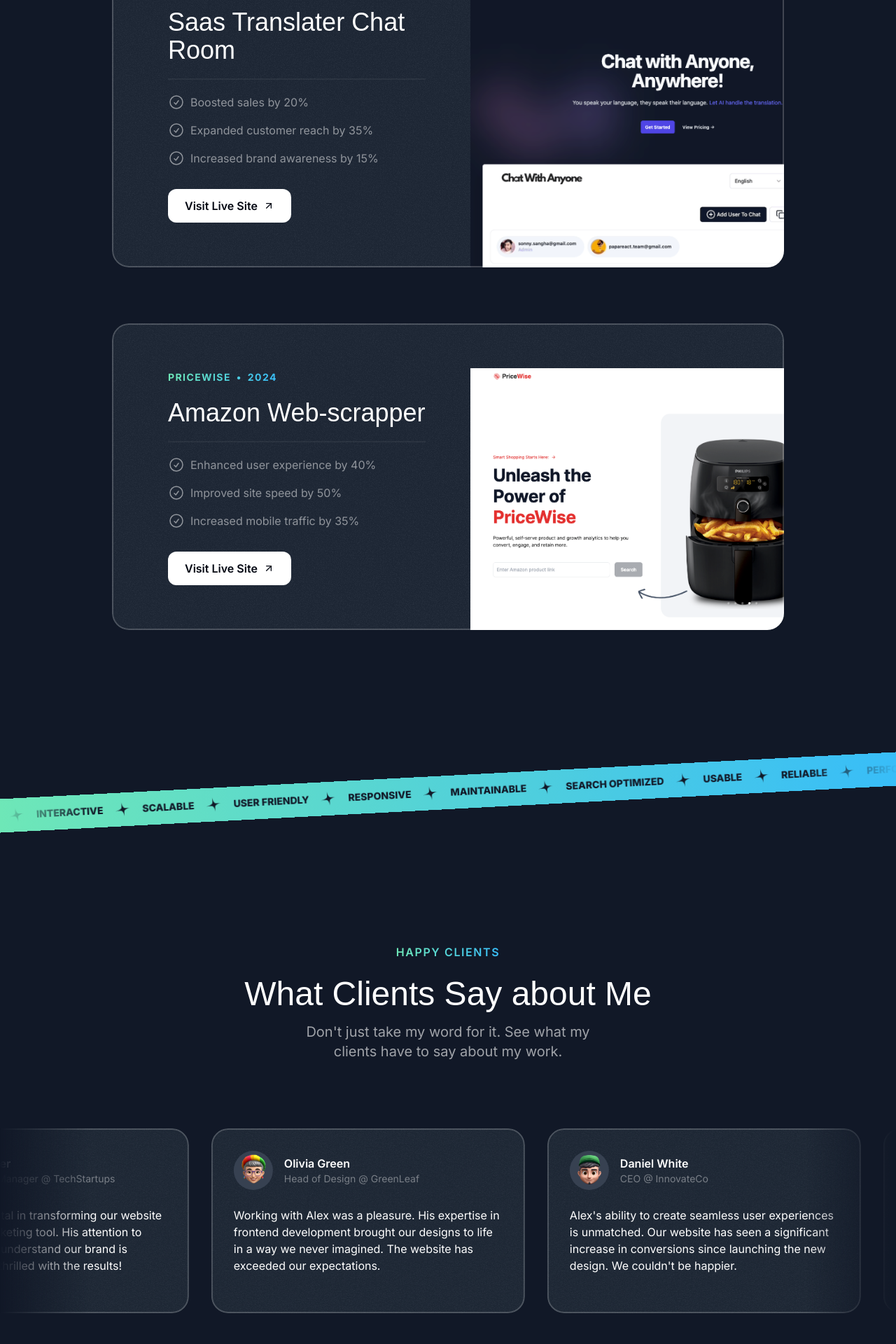
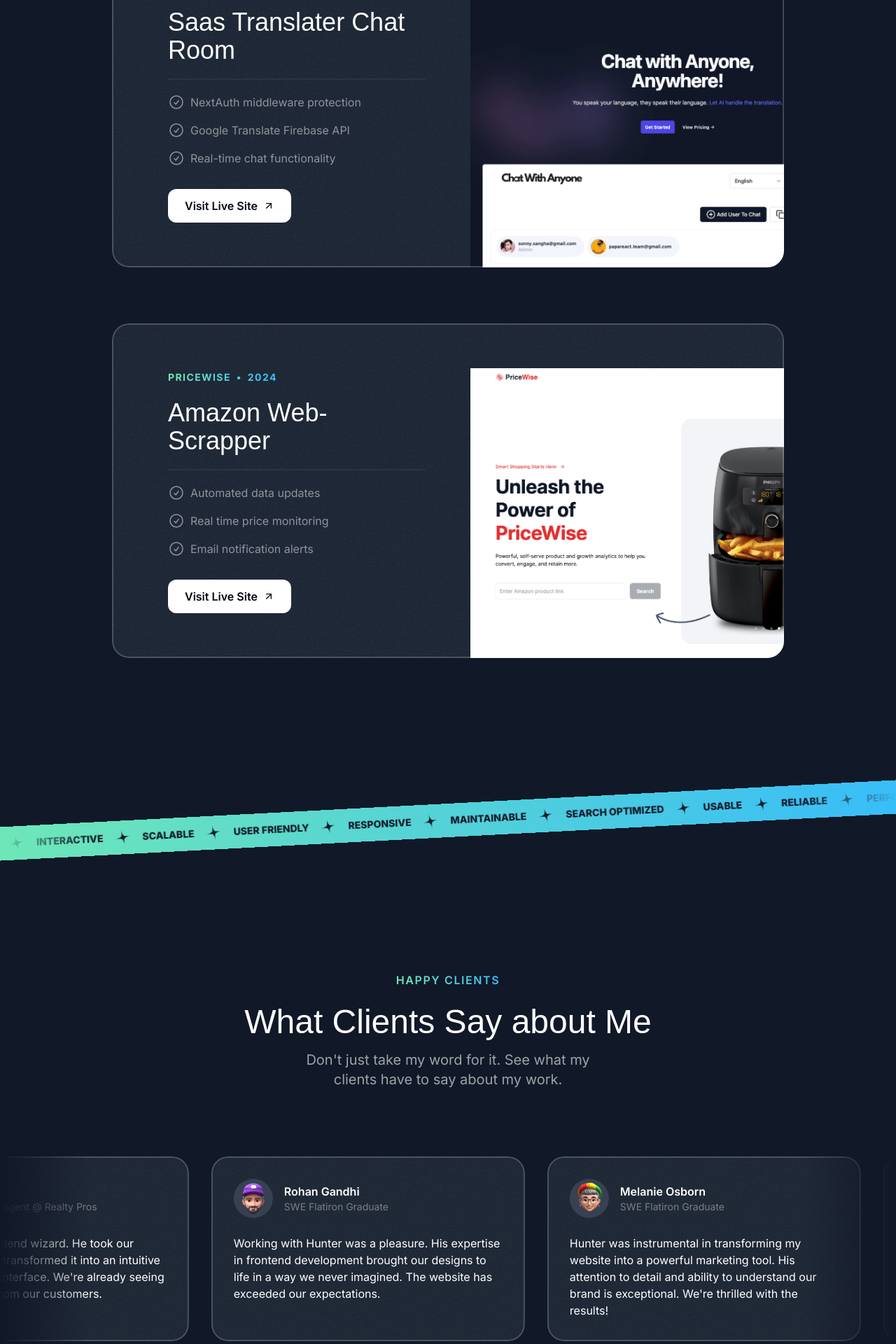
Before and after one commit to harbeeny/personal-portfolio-2.0, a Next.js app: page / in a window 1280 px wide. Shown: the part 1880-3800 px from the top of the page at 70% size. Built offline with nearby package versions, Linux system fonts and the light colour scheme; a web font is replaced by a local one.

Commit message:
Modal position fixed and testimonials updated

```diff
--- a/src/sections/About.tsx
+++ b/src/sections/About.tsx
@@ -3,7 +3,7 @@
 // import StarIcon from "@/assets/icons/star.svg";
 import { TechIcon } from "@/components/TechIcon";
 import Image from "next/image";
-import bookImage from "@/assets/images/book-cover.png";
+import bookCover from "@/assets/images/atomic-habits.png"
 import mapImage from "@/assets/images/map.png";
 import smileMemoji from "@/assets/images/memoji-smile.png";
 import JavascriptIcon from "@/assets/icons/square-js.svg";
@@ -17,12 +17,13 @@ import JavaIcon from "@/assets/icons/java.svg"
 import PostgresIcon from "@/assets/icons/postgres.svg"
 import TSIcon from "@/assets/icons/typescript.svg"
 
-import { Card } from "@/components/Card";
+import { Card  } from "@/components/Card";
 import { SectionHeader } from "@/components/SectionHeader";
 import { CardHeader } from "@/components/CardHeader";
 import { ToolboxItems } from "@/components/ToolboxItems";
 import { motion } from "framer-motion";
 import { useRef } from "react";
+
 
 const toolboxItems = [
   {
@@ -111,7 +112,7 @@ const hobbies = [
     top: "70%",
   },
   {
-    title: "Food Enthusiast",
+    title: "Eating",
     emoji: "🍽️",
     left: "65%",
     top: "25%",
@@ -129,19 +130,19 @@ export const AboutSection = () => {
             title="A Glimpse Into My World"
             description="Learn more about who I am, what I do, and what inspires me."
           />
-          {/* TODO: Implement onclick function that brings you to a list of books or carousel of books */}
+
           <div className="mt-20 flex flex-col gap-8">
             <div className="grid grid-cols-1 gap-8 md:grid-cols-5 lg:grid-cols-3">
               <Card className="h-[320px] md:col-span-2 lg:col-span-1">
                 <CardHeader
                   title="My Reads"
-                  description="Explore the books shaping my perspectives."
+                  description="Explore the book shaping my perspective."
                 />
                 <div className="w-40 mx-auto mt-2 md:mt-0">
-                  <Image src={bookImage} alt="Book Cover" />
+                  <Image src={bookCover} alt="Book Cover" />
                 </div>
               </Card>
-              {/* TODO: Add icons of languages/frameworks i use */}
+
               <Card className="h-[320px] md:col-span-3 lg:col-span-2">
                 <CardHeader
                   title="My Toolbox"
--- a/src/sections/Hero.tsx
+++ b/src/sections/Hero.tsx
@@ -9,7 +9,7 @@ import SparkleIcon from "@/assets/icons/sparkle.svg";
 import GithubIcon from "@/assets/icons/github.svg";
 import LinkedInIcon from "@/assets/icons/linkedin.svg";
 import EmailIcon from "@/assets/icons/email.svg";
-import ResumeIcon from "@/assets/icons/resume.svg"
+import ResumeIcon from "@/assets/icons/resume.svg";
 
 import { HeroOrbit } from "@/components/HeroOrbit";
 import { useEffect, useState } from "react";
@@ -23,11 +23,16 @@ export const HeroSection = () => {
     // Slight delay to allow the modal to render before starting the animation
     setTimeout(() => {
       setIsModalOpen(true);
+      document.body.style.overflow = "hidden";
     }, 10);
   };
 
   const closeModal = () => {
     setIsModalOpen(false);
+    setTimeout(() => {
+      setIsModalVisible(false);
+      document.body.style.overflow = " auto";
+    }, 300);
   };
 
   useEffect(() => {
@@ -216,7 +221,7 @@ export const HeroSection = () => {
             {/* "Let's Connect" Button */}
             <button
               onClick={openModal}
-              className="inline-flex items-center gap-2 border border-white bg-white text-gray-900 h-12 px-6 rounded-xl transform "
+              className="inline-flex items-center gap-2 border border-white bg-white text-gray-900 h-12 px-6 rounded-xl transform transition-transform duration-200 hover:scale-105 hover:shadow-lg "
             >
               <span>👋</span>
               <span className="font-semibold">Let's Connect</span>
@@ -239,7 +244,7 @@ export const HeroSection = () => {
             >
               <button
                 onClick={closeModal}
-                className="absolute top-2 right-2 text-gray-500 hover:text-gray-700"
+                className="absolute top-2 right-2 text-gray-500 hover:text-gray-700 size-8"
               >
                 &times;
               </button>
--- a/src/sections/Projects.tsx
+++ b/src/sections/Projects.tsx
@@ -18,9 +18,9 @@ const portfolioProjects = [
     year: "2024",
     title: "Roommate Finder App",
     results: [
-      { title: "Enhanced user experience by 40%" },
-      { title: "Improved site speed by 50%" },
-      { title: "Increased mobile traffic by 35%" },
+      { title: "Cross-Platform mobile app" },
+      { title: "Modern day matching platform" },
+      { title: "Excellent user experience" },
     ],
     link: "https://youtu.be/4k7IdSLxh6w",
     image: darkSaasLandingPage,
@@ -30,9 +30,9 @@ const portfolioProjects = [
     year: "2024",
     title: "Saas Translater Chat Room",
     results: [
-      { title: "Boosted sales by 20%" },
-      { title: "Expanded customer reach by 35%" },
-      { title: "Increased brand awareness by 15%" },
+      { title: "NextAuth middleware protection" },
+      { title: "Google Translate Firebase API" },
+      { title: "Real-time chat functionality" },
     ],
     link: "https://saas-translator-app-umber.vercel.app/",
     image: Chatlation,
@@ -40,11 +40,11 @@ const portfolioProjects = [
   {
     name: "Pricewise",
     year: "2024",
-    title: "Amazon Web-scrapper",
+    title: "Amazon Web-Scrapper",
     results: [
-      { title: "Enhanced user experience by 40%" },
-      { title: "Improved site speed by 50%" },
-      { title: "Increased mobile traffic by 35%" },
+      { title: "Automated data updates" },
+      { title: "Real time price monitoring" },
+      { title: "Email notification alerts" },
     ],
     link: "https://pricewise-6zoatlb6y-harbeenys-projects.vercel.app/",
     image: Pricewise,
--- a/src/sections/Testimonials.tsx
+++ b/src/sections/Testimonials.tsx
@@ -3,9 +3,9 @@ import memojiAvatar2 from "@/assets/images/memoji-avatar-2.png";
 import memojiAvatar3 from "@/assets/images/memoji-avatar-3.png";
 import memojiAvatar4 from "@/assets/images/memoji-avatar-4.png";
 import memojiAvatar5 from "@/assets/images/memoji-avatar-5.png";
+import Image from "next/image";
+
 import { SectionHeader } from "@/components/SectionHeader";
-import Image from "next/image";
-import grainImage from "@/assets/images/grain.jpg";
 import { Card } from "@/components/Card";
 import { Fragment } from "react";
 
@@ -13,33 +13,33 @@ import { Fragment } from "react";
 
 const testimonials = [
   {
-    name: "Alex Turner",
-    position: "Marketing Manager @ TechStartups",
-    text: "Alex was instrumental in transforming our website into a powerful marketing tool. His attention to detail and ability to understand our brand is exceptional. We're thrilled with the results!",
+    name: "Adi Shmul",
+    position: "Real Estate Agent @ Realty Pros",
+    text: "Hunter is a true frontend wizard. He took our complex brand and transformed it into an intuitive and engaging user interface. We're already seeing positive feedback from our customers.",
+    avatar: memojiAvatar4,
+  },
+  {
+    name: "Rohan Gandhi",
+    position: "SWE Flatiron Graduate",
+    text: "Working with Hunter was a pleasure. His expertise in frontend development brought our designs to life in a way we never imagined. The website has exceeded our expectations.",
     avatar: memojiAvatar1,
   },
   {
-    name: "Olivia Green",
-    position: "Head of Design @ GreenLeaf",
-    text: "Working with Alex was a pleasure. His expertise in frontend development brought our designs to life in a way we never imagined. The website has exceeded our expectations.",
+    name: "Melanie Osborn",
+    position: "SWE Flatiron Graduate",
+    text: "Hunter was instrumental in transforming my website into a powerful marketing tool. His attention to detail and ability to understand our brand is exceptional. We're thrilled with the results!",
     avatar: memojiAvatar2,
   },
   {
-    name: "Daniel White",
-    position: "CEO @ InnovateCo",
-    text: "Alex's ability to create seamless user experiences is unmatched. Our website has seen a significant increase in conversions since launching the new design. We couldn't be happier.",
+    name: "Kiran Cherukuri",
+    position: "Founder @ Perdiem",
+    text: "Hunter's ability to create seamless user experiences is unmatched. Our website has seen a significant increase in conversions since launching the new design. We couldn't be happier.",
     avatar: memojiAvatar3,
   },
   {
-    name: "Emily Carter",
-    position: "Product Manager @ GlobalTech",
-    text: "Alex is a true frontend wizard. He took our complex product and transformed it into an intuitive and engaging user interface. We're already seeing positive feedback from our customers.",
-    avatar: memojiAvatar4,
-  },
-  {
-    name: "Michael Brown",
-    position: "Director of IT @ MegaCorp",
-    text: "Alex's work on our website has been nothing short of exceptional. He's a talented developer who is also a great communicator. We highly recommend him.",
+    name: "Dagmawi Dereje",
+    position: "SWE @ Microsoft",
+    text: "Hunter's work on our website has been nothing short of exceptional. He's a talented developer who is also a great communicator. We highly recommend him.",
     avatar: memojiAvatar5,
   },
 ];
```
Also changed, not shown: src/assets/images/atomic-habits.png (renamed from src/assets/images/book-cover.png), 1 other file (tests, documents, lock files or other folders).
